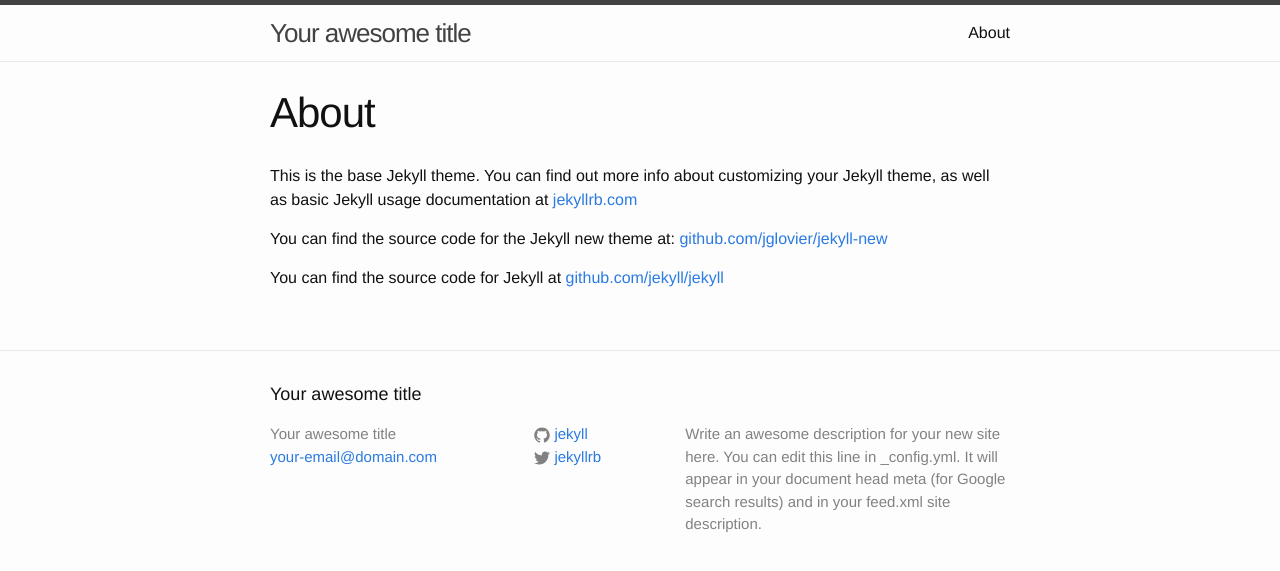
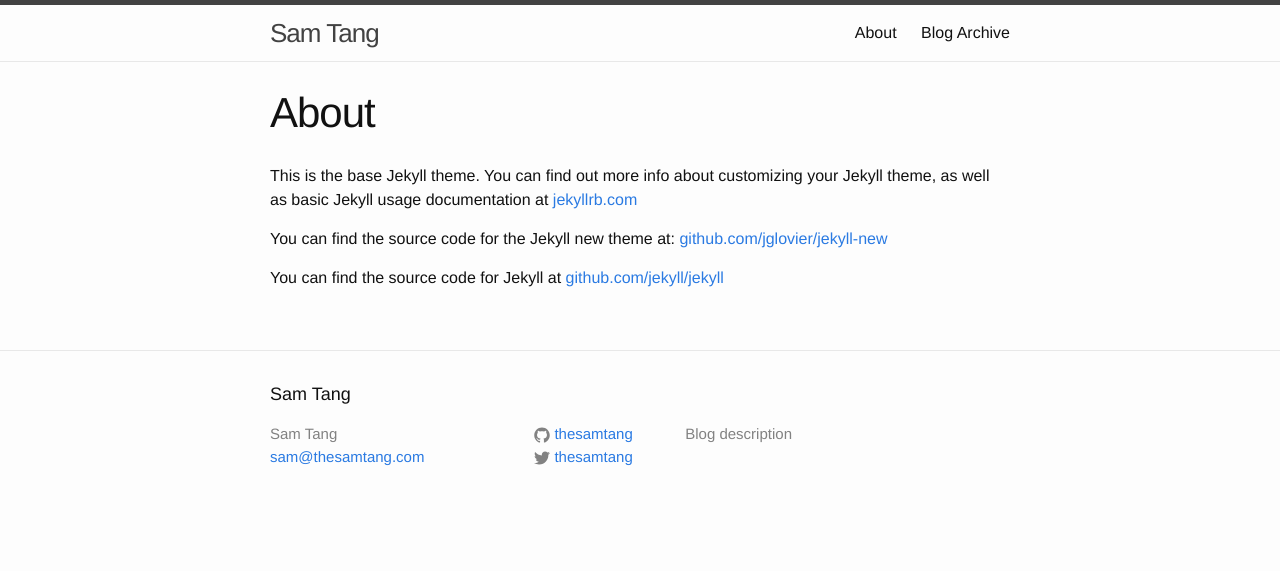
Before and after one commit to thesamtang/thesamtang.github.io, a Jekyll site: the page built from about.md, in a window 1280 px wide. Shown: the top 571 px of the page. Built offline with Jekyll 4.4.1, drawn with Linux system fonts in a browser that asks for light colours.

Commit message:
basic jekyll set up

```diff
--- a/_config.yml
+++ b/_config.yml
@@ -1,14 +1,12 @@
 # Site settings
-title: Your awesome title
-email: your-email@domain.com
+title: Sam Tang
+email: sam@thesamtang.com
 description: > # this means to ignore newlines until "baseurl:"
-  Write an awesome description for your new site here. You can edit this
-  line in _config.yml. It will appear in your document head meta (for
-  Google search results) and in your feed.xml site description.
+  Blog description
 baseurl: "" # the subpath of your site, e.g. /blog/
-url: "http://yourdomain.com" # the base hostname & protocol for your site
-twitter_username: jekyllrb
-github_username:  jekyll
+url: "http://thesamtang.com" # the base hostname & protocol for your site
+twitter_username: thesamtang
+github_username:  thesamtang
 
 # Build settings
 markdown: kramdown
```
Also changed, not shown: _posts/2015-02-10-thesis-0.markdown (added, +15 -0 lines), _posts/2015-02-10-welcome-to-jekyll.markdown (deleted, +0 -25 lines), about.md (+0 -1 lines), blog/index.html (added, +17 -0 lines).
